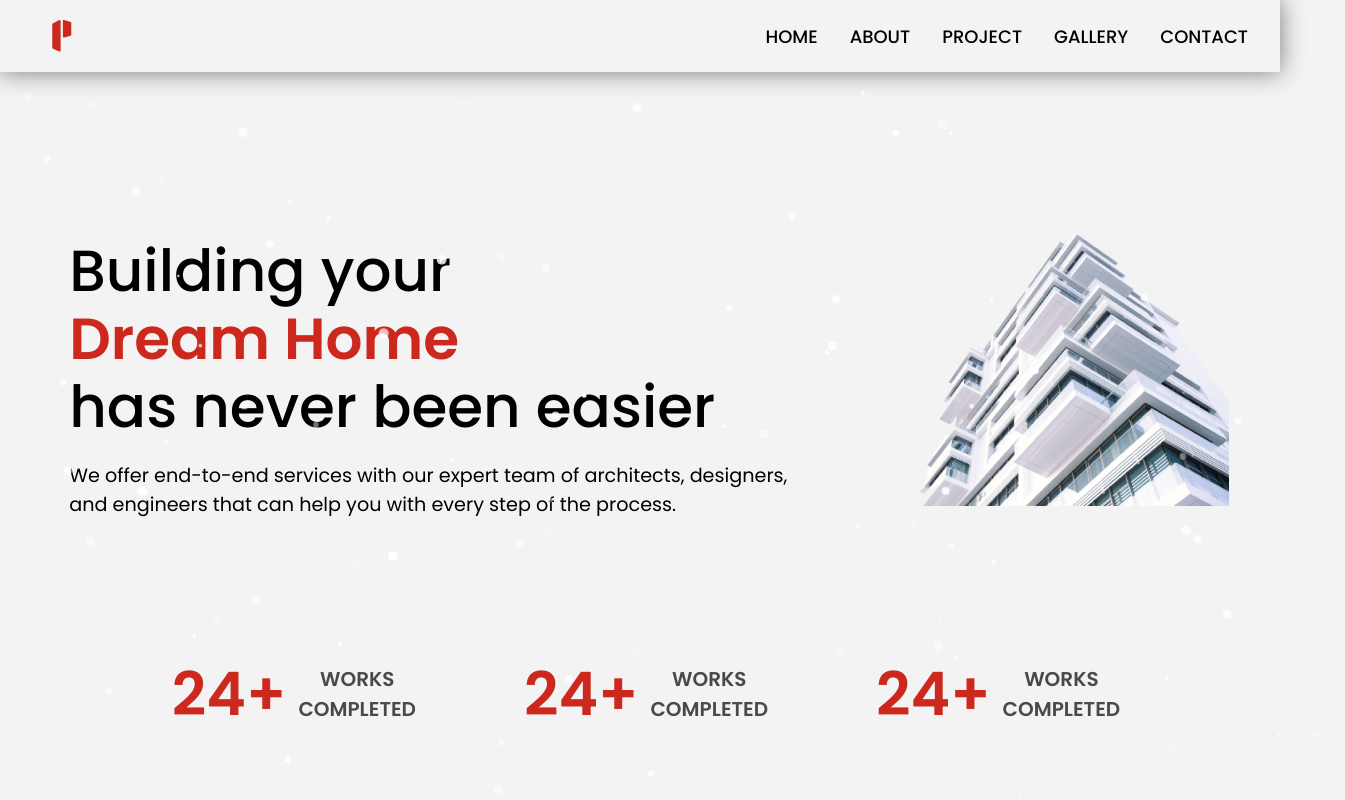
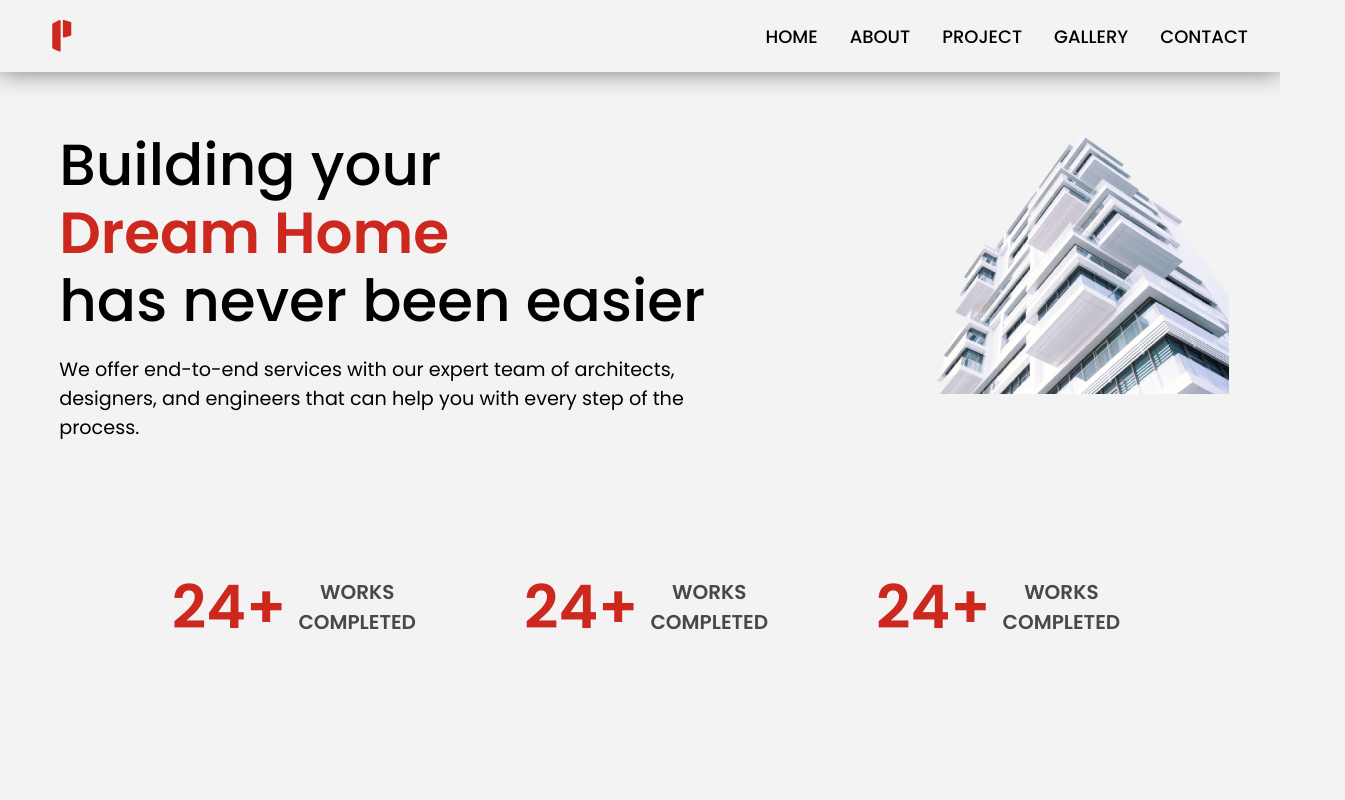
Before and after one commit to 4N1Z/PaithrikaHome, a React (Vite) app: page / in a window 1280 px wide. Shown: the top 800 px of the page, 1345 px wide, since content can reach past the window. Built offline with nearby package versions, Linux system fonts and the light colour scheme.

Commit message:
Tried to add gallery, but failed

```diff
--- a/package.json
+++ b/package.json
@@ -11,9 +11,11 @@
   "dependencies": {
     "@srexi/purecounterjs": "^1.5.0",
     "bootstrap": "^5.2.3",
+    "flat-carousel": "^0.0.1",
     "react": "^18.2.0",
     "react-bootstrap": "^2.7.0",
     "react-dom": "^18.2.0",
+    "react-responsive-carousel": "^3.2.23",
     "react-router-dom": "^6.4.4"
   },
   "devDependencies": {
--- a/src/App.jsx
+++ b/src/App.jsx
@@ -71,7 +71,7 @@ function App() {
       </div> */}
 
       <Navbar />
-      <Season />
+      {/* <Season /> */}
       <Home />
       <About />
       <OneStop />
--- a/src/components/Home/Home.css
+++ b/src/components/Home/Home.css
@@ -7,17 +7,29 @@
     flex-direction: row;
     justify-content: center;
 }
+/* Carousel{
+    border: none;
+} */
+/* .homePic{
+    width:25%;
+} */
+/* Carousel .slide-wrapper{
+    width: 50%;
+}
+carousel .thumb{
+    display: none;
+} */
 
 .mainContainer{
     display: flex;
-    flex-direction: row;
-    padding-top: 6rem;
+    /* flex-direction: row; */
+    /* padding-top: 6rem; */
     margin: 4%;
-    grid-gap: 5em;
+    gap: 20vh;
 }
-.leftBox{
+/* .leftBox{
     padding: 10px;
-}
+} */
 
 .heading{
     display: flex;
--- a/src/constants/index.js
+++ b/src/constants/index.js
@@ -60,6 +60,18 @@ export const aboutDetails = [
     logo : home_logo
   },
 ]
+// import {} from "../assets/images/export_file"
+export const homeImages = [
+  {
+    src: "https://loremflickr.com/320/240"
+  },
+  {
+    src:"https://loremflickr.com/320/240"
+  },
+  {
+    src:"https://loremflickr.com/320/240"
+  },
+];
 
 
 export const project_images = {
```
Also changed, not shown: src/components/Home/Home.jsx (+20 -5 lines), 1 other file (tests, documents, lock files or other folders).
